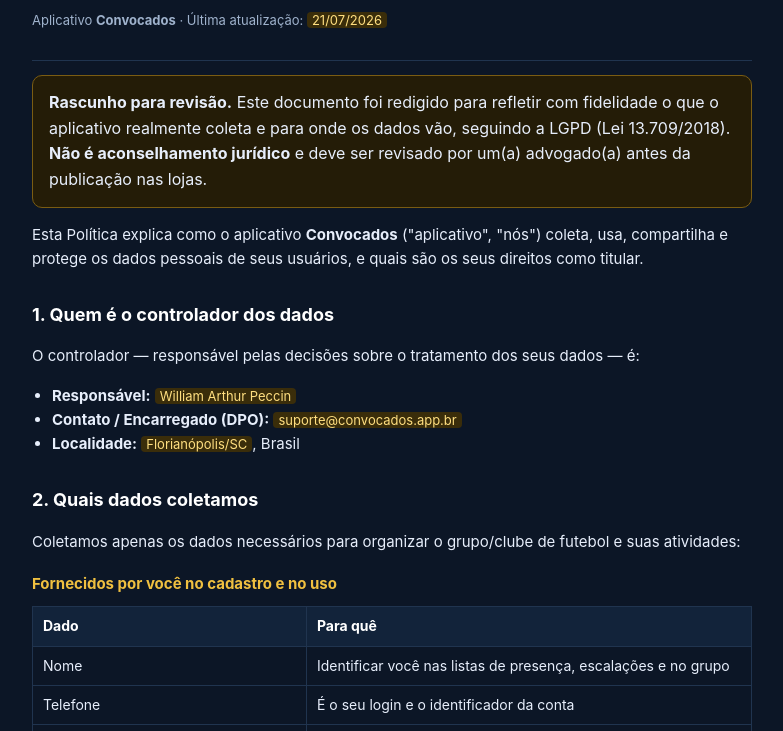
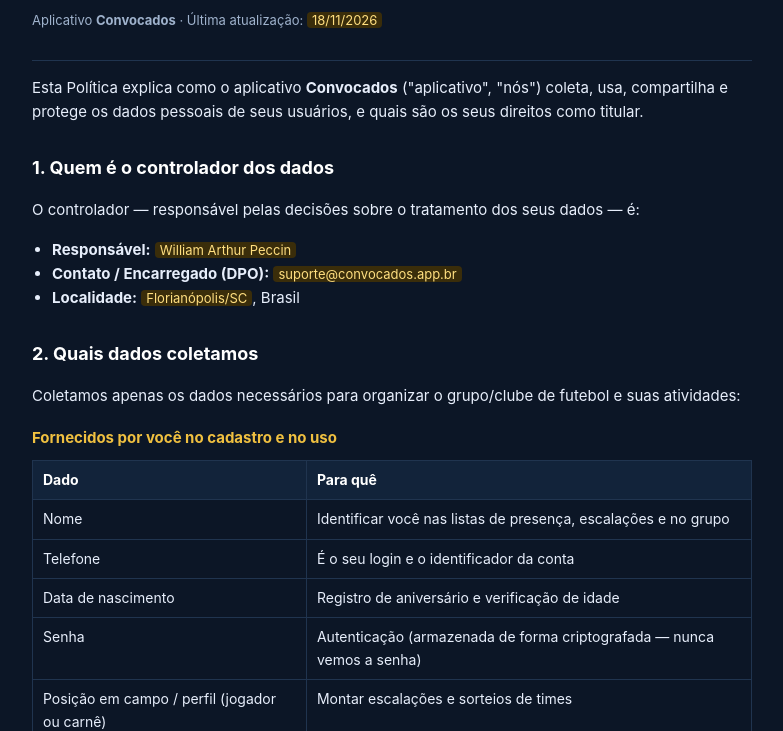
Before and after one commit to williampeccin-wq/appfutebol, a plain HTML site: page appfutebol_run/privacidade.html in a window 1280 px wide. Shown: the part 69-800 px from the top of the page, without its empty margins (248-1031 px from the left). Drawn offline with Linux system fonts and the light colour scheme.

Commit message:
chore(legal): a politica e os termos deixam de se anunciar como rascunho
As duas paginas abriam com um aviso dizendo que eram rascunho e nao deviam ser
publicadas antes de revisao juridica. Sao justamente os documentos que o Google
abre na analise e que o usuario le na ficha da loja: um documento que se declara
nao-final nao sustenta nada. O texto permanece igual; so o aviso saiu, e a data
passa a refletir a revisao de hoje.

Co-Authored-By: Claude Opus 5 <noreply@anthropic.com>

```diff
--- a/appfutebol_run/privacidade.html
+++ b/appfutebol_run/privacidade.html
@@ -30,12 +30,9 @@
 <div class="wrap">
   <header>
     <h1>Política de Privacidade</h1>
-    <p class="muted">Aplicativo <strong>Convocados</strong> · Última atualização: <span class="ph">21/07/2026</span></p>
+    <p class="muted">Aplicativo <strong>Convocados</strong> · Última atualização: <span class="ph">18/11/2026</span></p>
   </header>
 
-  <div class="box warn">
-    <strong>Rascunho para revisão.</strong> Este documento foi redigido para refletir com fidelidade o que o aplicativo realmente coleta e para onde os dados vão, seguindo a LGPD (Lei 13.709/2018). <strong>Não é aconselhamento jurídico</strong> e deve ser revisado por um(a) advogado(a) antes da publicação nas lojas.
-  </div>
 
   <p>Esta Política explica como o aplicativo <strong>Convocados</strong> ("aplicativo", "nós") coleta, usa, compartilha e protege os dados pessoais de seus usuários, e quais são os seus direitos como titular.</p>
 
```
Also changed, not shown: appfutebol_run/termos.html (+1 -4 lines).
